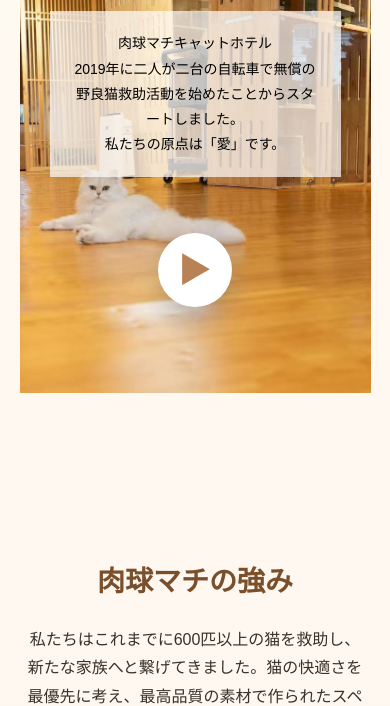
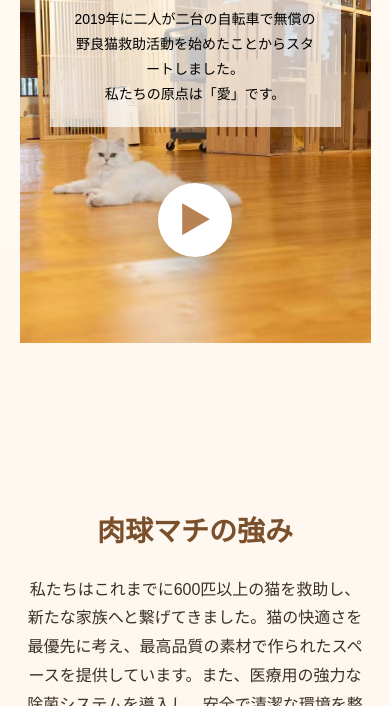
Before and after one commit to cathotel/cat-hotel, a plain HTML site: page index.html in a window 390 px wide. Shown: the part 398-1104 px from the top of the page. Drawn offline with Linux system fonts and the light colour scheme.

Commit message:
Add files via upload

```diff
--- a/style.css
+++ b/style.css
@@ -353,11 +353,14 @@
     }
   }
 
-  @media (max-width: 520px) {
+  @media (max-width: 700px) {
     .hero {
-      min-height: 520px;
-      padding-top: 110px;
-    }
+    background-image: url("images/main.jpg");
+    background-attachment: scroll;
+    background-position: center center;
+    background-size: cover;
+    background-repeat: no-repeat;
+  }
 
     .hero h1 {
       font-size: 34px;
```
